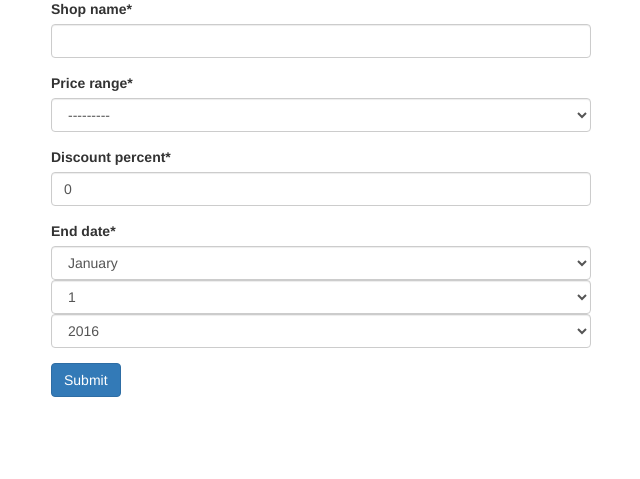
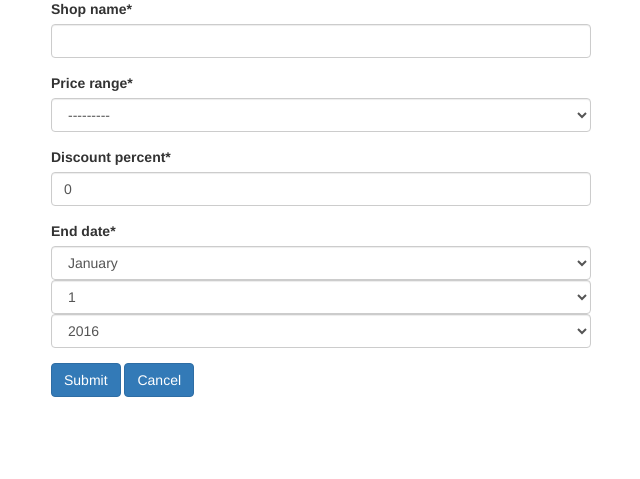
Before and after one commit to lokeshmeher/django-basic-form, a Django app: page /create/ in a window 1280 px wide. Shown: the part 95-574 px from the top of the page, without its empty margins (319-959 px from the left). Run offline with Django 3.2, Linux system fonts and the light colour scheme; a user stored in the database is signed in; some libraries are stand-ins or nearby versions.

Commit message:
Trivial commit

```diff
--- a/task1/formapp/templates/formapp/shoppingchoice_form.html
+++ b/task1/formapp/templates/formapp/shoppingchoice_form.html
@@ -15,6 +15,7 @@
         {% csrf_token %}
         {{ form|crispy }}
         <input class="btn btn-primary" type="submit" value="Submit">
+        <a class="btn btn-primary" href="{% url 'formapp:home' %}">Cancel</a>
     </form>
 </div>
 {% endblock %}
--- a/task1/formapp/views.py
+++ b/task1/formapp/views.py
@@ -23,7 +23,6 @@ class CreateForm(LoginRequiredMixin, CreateView):
     login_url = reverse_lazy('formapp:login')
     model = ShoppingChoice
     form_class = ShoppingChoiceForm
-    # template_name = 'formapp/home.html'
     success_url = reverse_lazy('formapp:home')
 
     def form_valid(self, form):
```
Also changed, not shown: task1/db.sqlite3.
